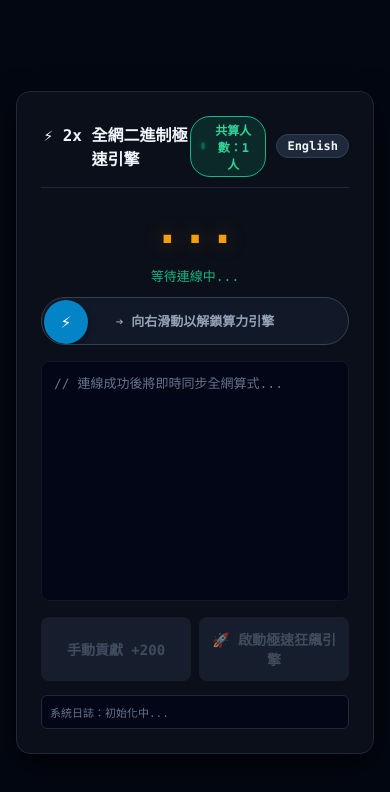
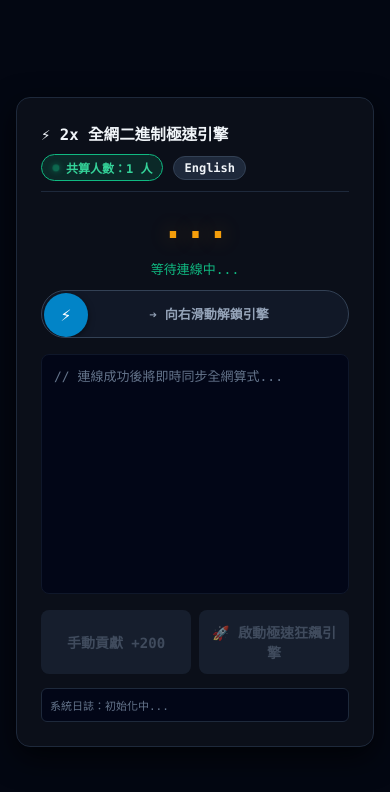
Before and after one commit to akilae/multiple-of-10-record-, a plain HTML site: page global.html in a window 390 px wide. Drawn offline with nearby package versions, Linux system fonts and the light colour scheme; no server answers.

Commit message:
Update global.html

```diff
--- a/global.html
+++ b/global.html
@@ -3,7 +3,7 @@
 <head>
   <meta charset="UTF-8">
   <meta name="viewport" content="width=device-width, initial-scale=1.0, maximum-scale=1.0, user-scalable=no">
-  <title>2x 全球極速共建引擎</title>
+  <title>⚡ 2x 全網二進制極速引擎</title>
   <script src="https://cdn.jsdelivr.net/npm/canvas-confetti@1.6.0/dist/confetti.browser.min.js"></script>
   <style>
     * { box-sizing: border-box; user-select: none; }
@@ -21,8 +21,9 @@
     .header-bar {
       display: flex; justify-content: space-between; align-items: center;
       margin-bottom: 12px; border-bottom: 1px solid #1e293b; padding-bottom: 10px;
+      flex-wrap: wrap; gap: 10px;
     }
-    .title { font-size: 16px; font-weight: bold; color: #f1f5f9; }
+    .title { font-size: clamp(14px, 4vw, 16px); font-weight: bold; color: #f1f5f9; text-align: left; }
 
     .header-right { display: flex; gap: 10px; align-items: center; }
     .online-badge {
@@ -46,8 +47,10 @@
       50% { opacity: 0.4; transform: scale(0.85); }
     }
     .global-number {
-      font-size: 46px; font-weight: bold; color: #f59e0b;
+      font-size: clamp(32px, 10vw, 50px);
+      font-weight: bold; color: #f59e0b;
       margin: 12px 0; text-shadow: 0 0 20px rgba(245, 158, 11, 0.4);
+      letter-spacing: -1px; word-break: break-all; line-height: 1.1;
     }
     .status-text { color: #10b981; font-size: 13px; margin-bottom: 12px; min-height: 18px; }
 
@@ -74,10 +77,11 @@
       position: relative; width: 100%; height: 48px;
       background: #111827; border: 1px solid #334155; border-radius: 24px;
       overflow: hidden; display: flex; align-items: center; justify-content: center;
+      padding-left: 44px; padding-right: 16px;
     }
     .slider-track-text {
       color: #94a3b8; font-size: 13px; font-weight: bold; pointer-events: none;
-      transition: opacity 0.2s;
+      transition: opacity 0.2s; text-align: center; width: 100%;
     }
     .slider-fill {
       position: absolute; left: 0; top: 0; height: 100%; width: 0;
@@ -91,7 +95,7 @@
       touch-action: none;
     }
     .slider-handle:active { cursor: grabbing; background: #0369a1; }
-    .slider-track.verified { background: rgba(16, 185, 129, 0.15); border-color: #10b981; }
+    .slider-track.verified { background: rgba(16, 185, 129, 0.15); border-color: #10b981; padding-left: 0; }
     .slider-track.verified .slider-track-text { color: #34d399; }
 
     .controls { display: grid; grid-template-columns: 1fr 1fr; gap: 8px; }
@@ -134,7 +138,7 @@
     <div class="slider-captcha-container" id="captchaContainer">
       <div class="slider-track" id="sliderTrack">
         <div class="slider-fill" id="sliderFill"></div>
-        <div class="slider-track-text" id="sliderText">➔ 向右滑動以解鎖算力引擎</div>
+        <div class="slider-track-text" id="sliderText">➔ 向右滑動解鎖引擎</div>
         <div class="slider-handle" id="sliderHandle">⚡</div>
       </div>
     </div>
@@ -156,6 +160,14 @@
   </div>
 
   <script>
+    // 🛡️ 防護罩：封印右鍵與開發者工具 (F12)
+    document.addEventListener('contextmenu', event => event.preventDefault());
+    document.addEventListener('keydown', event => {
+      if (event.keyCode === 123 || (event.ctrlKey && event.shiftKey && event.keyCode === 73) || (event.metaKey && event.altKey && event.keyCode === 73)) {
+        event.preventDefault();
+      }
+    });
+
     // --- 雙語設定 (i18n) ---
     const i18n = {
       'zh-TW': {
@@ -164,7 +176,7 @@
         online: '共算人數：{0} 人',
         connecting: '等待連線中...',
         synced: '✅ 已同步全網最新算式進度，等待你的貢獻...',
-        sliderPrompt: '➔ 向右滑動以解鎖算力引擎',
+        sliderPrompt: '➔ 向右滑動解鎖引擎',
         sliderVerified: '🛡️ 驗證通過，算力引擎已就緒！',
         placeholder: '// 連線成功後將即時同步全網算式...',
         btnStep: '手動貢獻 +200',
@@ -177,7 +189,8 @@
         record: '👑 突破百萬極限！',
         compressHeader: '📁 已壓縮全網同步算式：第 {0} 步 ~ 第 {1} 步 ({2} 筆)',
         hyperSync: '⚡ 全網極速狂飆：第 {0} 步 ~ 第 {1} 步',
-        hyperMiddle: '... 期間全網連線高速完成 ...'
+        hyperMiddle: '... 期間全網連線高速完成 ...',
+        hackerAlert: '⚠️ 系統警告：請勿嘗試破解，請先完成滑動解鎖！'
       },
       'en': {
         title: '⚡ 2x Global Hyper Engine',
@@ -185,7 +198,7 @@
         online: 'Online: {0}',
         connecting: 'Waiting for connection...',
         synced: '✅ Synced with global network, awaiting input...',
-        sliderPrompt: '➔ Slide right to unlock engine',
+        sliderPrompt: '➔ Slide to unlock',
         sliderVerified: '🛡️ Verified! Engine is ready!',
         placeholder: '// Live global calculations will sync here...',
         btnStep: 'Manual +200',
@@ -198,12 +211,12 @@
         record: '👑 1M Limit Broken!',
         compressHeader: '📁 Compressed Logs: Step {0} ~ {1} ({2} records)',
         hyperSync: '⚡ Global Hyper Sync: Step {0} ~ {1}',
-        hyperMiddle: '... Global fast-forward complete ...'
+        hyperMiddle: '... Global fast-forward complete ...',
+        hackerAlert: '⚠️ Warning: Please complete the slider verification first!'
       }
     };
     let currentLang = 'zh-TW';
 
-    // ✨ 修正了 i18n 翻譯的替換 Bug：使用 split.join 確保字串內所有 {0} 都會被正確替換
     function t(key, ...args) {
       let str = i18n[currentLang][key];
       args.forEach((arg, i) => { str = str.split(`{${i}}`).join(arg); });
@@ -211,6 +224,7 @@
     }
 
     function updateStaticUI() {
+      document.title = t('title');
       document.getElementById('txtTitle').textContent = t('title');
       document.getElementById('langSwitch').textContent = t('langBtn');
       if (!isVerified) document.getElementById('sliderText').textContent = t('sliderPrompt');
@@ -283,6 +297,9 @@
 
     function handleMove(e) {
       if (!isDragging || isVerified) return;
+
+      if (e.cancelable) e.preventDefault();
+
       const currentX = e.type.includes('touch') ? e.touches[0].clientX : e.clientX;
       const maxDistance = track.clientWidth - handle.clientWidth - 4;
       let moveDistance = currentX - startX;
@@ -406,19 +423,31 @@
     }
     setInterval(syncToCloud, 500);
 
-    btnStep.addEventListener('click', () => { localPendingSteps += 100; });
+    // 🔒 雙重邏輯防護鎖 (變數驗證)
+    btnStep.addEventListener('click', () => {
+      if (!isVerified) {
+        alert(t('hackerAlert'));
+        return;
+      }
+      localPendingSteps += 100;
+    });
+
     btnAuto.addEventListener('click', () => {
+      if (!isVerified) {
+        alert(t('hackerAlert'));
+        return;
+      }
       if (autoTimer) return;
       btnStep.style.display = 'none'; btnAuto.style.display = 'none'; btnStop.style.display = 'block';
       autoTimer = setInterval(() => { localPendingSteps += 500; }, 4);
     });
+
     btnStop.addEventListener('click', () => {
       if (autoTimer) { clearInterval(autoTimer); autoTimer = null; }
       btnStep.style.display = ''; btnAuto.style.display = ''; btnStop.style.display = 'none';
       statusTxt.textContent = t('stopped');
     });
 
-    // 初始化翻譯
     updateStaticUI();
   </script>
 </body>
```
